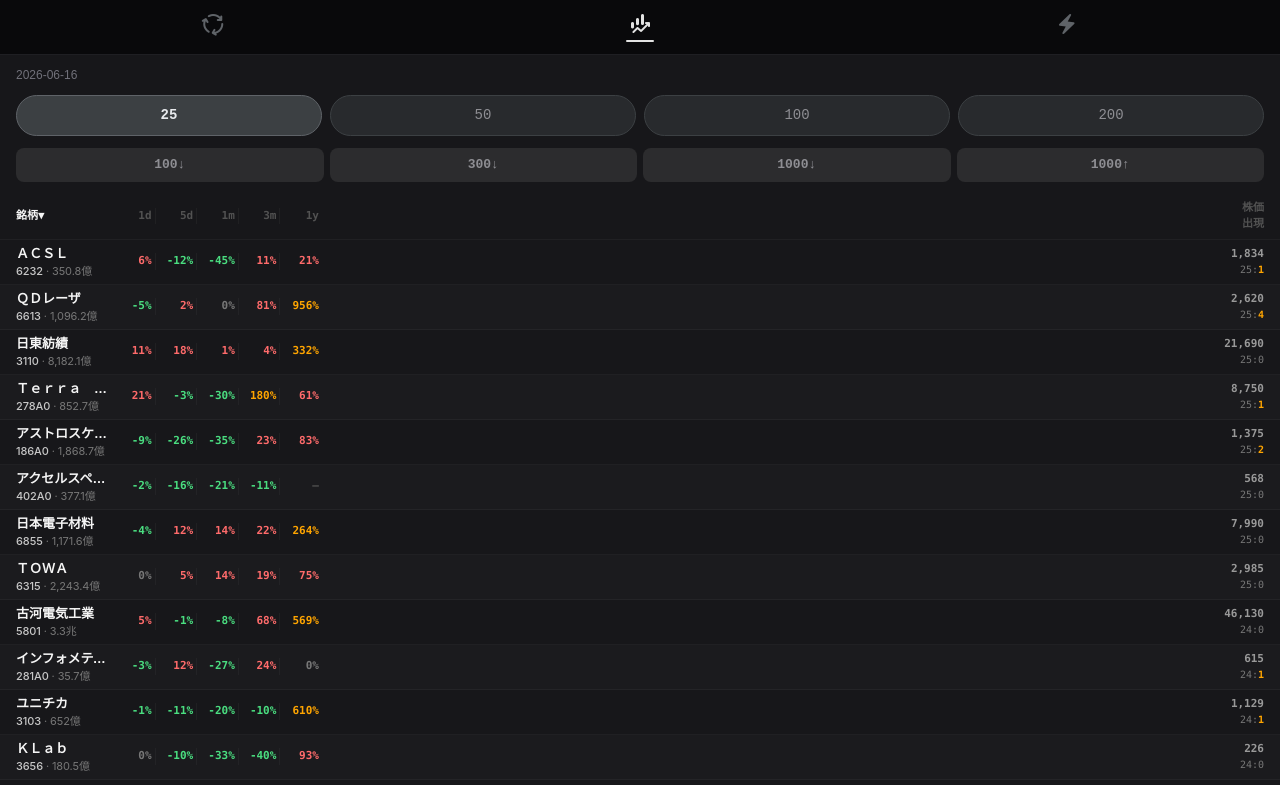
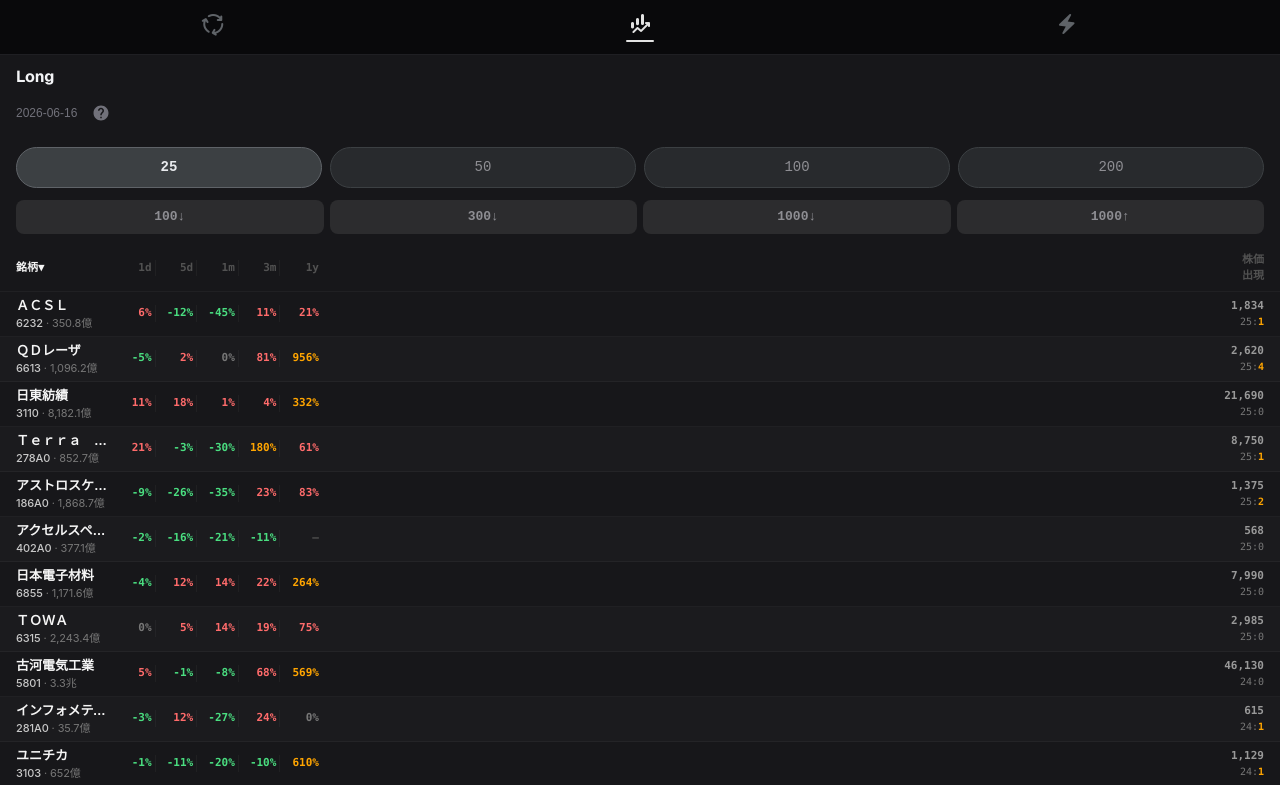
Before and after one commit to biriyani0141/turnover-detector, a Next.js app in the folder web/: page /popular in a window 1280 px wide. Shown: the top 785 px of the page. Built offline with nearby package versions, Linux system fonts and the light colour scheme.

Commit message:
popular/pullback: ヘッダー領域を共通コンポーネント化
タイトル・日付スタイルを統一し、PageHeaderにヘルプアイコン＋
アコーディオン説明を追加。テーブル本体・classifyロジックは無変更。

```diff
--- /dev/null
+++ b/web/src/app/_components/PageHeader.tsx
@@ -0,0 +1,56 @@
+"use client";
+import { useState } from "react";
+
+type PageHeaderProps = {
+  title: string;
+  date: string | undefined;
+  description: string;
+};
+
+const DATE_COLOR = "#71717A";
+
+export function PageHeader({ title, date, description }: PageHeaderProps) {
+  const [open, setOpen] = useState(false);
+
+  return (
+    <div style={{ paddingLeft: 16, paddingRight: 16 }}>
+      <h1 className="font-sans font-bold text-base leading-tight text-gray-100 mb-1">
+        {title}
+      </h1>
+      <div className="flex items-center" style={{ marginBottom: open ? 8 : 12 }}>
+        <p className="text-xs" style={{ color: DATE_COLOR }}>
+          {date}
+        </p>
+        <button
+          type="button"
+          onClick={() => setOpen((o) => !o)}
+          aria-expanded={open}
+          aria-label="説明を表示"
+          style={{
+            width: 44,
+            height: 44,
+            marginLeft: 2,
+            display: "flex",
+            alignItems: "center",
+            justifyContent: "center",
+            background: "transparent",
+            border: "none",
+            flexShrink: 0,
+          }}
+        >
+          <svg width="18" height="18" viewBox="0 0 24 24" fill={DATE_COLOR}>
+            <path d="M12 2C6.48 2 2 6.48 2 12s4.48 10 10 10 10-4.48 10-10S17.52 2 12 2zm1 17h-2v-2h2v2zm2.07-7.75-.9.92C13.45 12.9 13 13.5 13 15h-2v-.5c0-1.1.45-2.1 1.17-2.83l1.24-1.26c.37-.36.59-.86.59-1.41 0-1.1-.9-2-2-2s-2 .9-2 2H8c0-2.21 1.79-4 4-4s4 1.79 4 4c0 .88-.36 1.68-.93 2.25z" />
+          </svg>
+        </button>
+      </div>
+      {open && (
+        <p
+          className="text-[11px] leading-5 whitespace-pre-line"
+          style={{ color: "#9CA3AF", marginBottom: 12 }}
+        >
+          {description}
+        </p>
+      )}
+    </div>
+  );
+}
--- a/web/src/app/popular/page.tsx
+++ b/web/src/app/popular/page.tsx
@@ -1,6 +1,7 @@
 "use client";
 import { useEffect, useState, useMemo } from "react";
 import { StockRow, StockRowHeader } from "../_components/StockRow";
+import { PageHeader } from "../_components/PageHeader";
 
 type Row = {
   code: string;
@@ -123,9 +124,17 @@ export default function PopularPage() {
 
   return (
     <div style={{ backgroundColor: "#17171a", minHeight: "100vh", paddingTop: 12, paddingBottom: 12 }}>
-      <p className="text-xs mb-3" style={{ color: "#71717A", paddingLeft: 16, paddingRight: 16 }}>
-        {meta?.date}
-      </p>
+      <PageHeader
+        title="Long"
+        date={meta?.date}
+        description={
+          "選んだ期間（25／50／100／200日）の中で、売買代金回転率が5%以上をつけた銘柄を抽出しています。\n\n" +
+          "・「出現」欄：左の数字は、期間内に回転率5%以上をつけた日数（出現回数）。右の数字は、その期間中のストップ高（S高）の回数です。\n" +
+          "・上部の数字ボタンは2種類。「25／50／100／200」は集計期間（日数）の切り替え、「100↓／300↓／1000↓／1000↑」は時価総額フィルターです。\n" +
+          "・各銘柄に並ぶ数値（例：51.7兆）は時価総額を表します。\n" +
+          "・「1d／5d／1m／3m／1y」のカラム見出しをタップすると、その期間の騰落率でソートできます。"
+        }
+      />
 
       {/* 窓切替 */}
       <div style={{ display: "flex", gap: 8, marginBottom: 12, paddingLeft: 16, paddingRight: 16 }}>
--- a/web/src/app/pullback/page.tsx
+++ b/web/src/app/pullback/page.tsx
@@ -1,6 +1,7 @@
 "use client";
 import { useEffect, useState, useMemo } from "react";
 import { StockRow, StockRowHeader } from "../_components/StockRow";
+import { PageHeader } from "../_components/PageHeader";
 
 // ─── 定数（判定ロジック・変更禁止） ───────────────────────────────────────────
 const NEUTRAL_PCT = 2.0;
@@ -160,10 +161,14 @@ export default function PullbackPage() {
 
   return (
     <div style={{ backgroundColor: "#17171a", minHeight: "100vh", paddingTop: 12, paddingBottom: 12 }}>
-      <h1 className="text-sm font-bold mb-0.5 text-gray-100" style={{ paddingLeft: 16, paddingRight: 16 }}>pickup</h1>
-      <p className="text-[10px] text-gray-500 mb-2" style={{ paddingLeft: 16, paddingRight: 16 }}>
-        {meta?.date}
-      </p>
+      <PageHeader
+        title="Pickup"
+        date={meta?.date}
+        description={
+          "長期（1年）で上昇トレンドにある銘柄を、直近の値動きで状態分類しています。\n\n" +
+          "「加速中／調整予備軍／中立帯／失速」などの状態に振り分け、押し目・拾い場の候補を状態別に並べています。"
+        }
+      />
 
       {/* 時価総額フィルタ */}
       <div style={{ display: "flex", gap: 6, marginBottom: 12, paddingLeft: 16, paddingRight: 16 }}>
```
